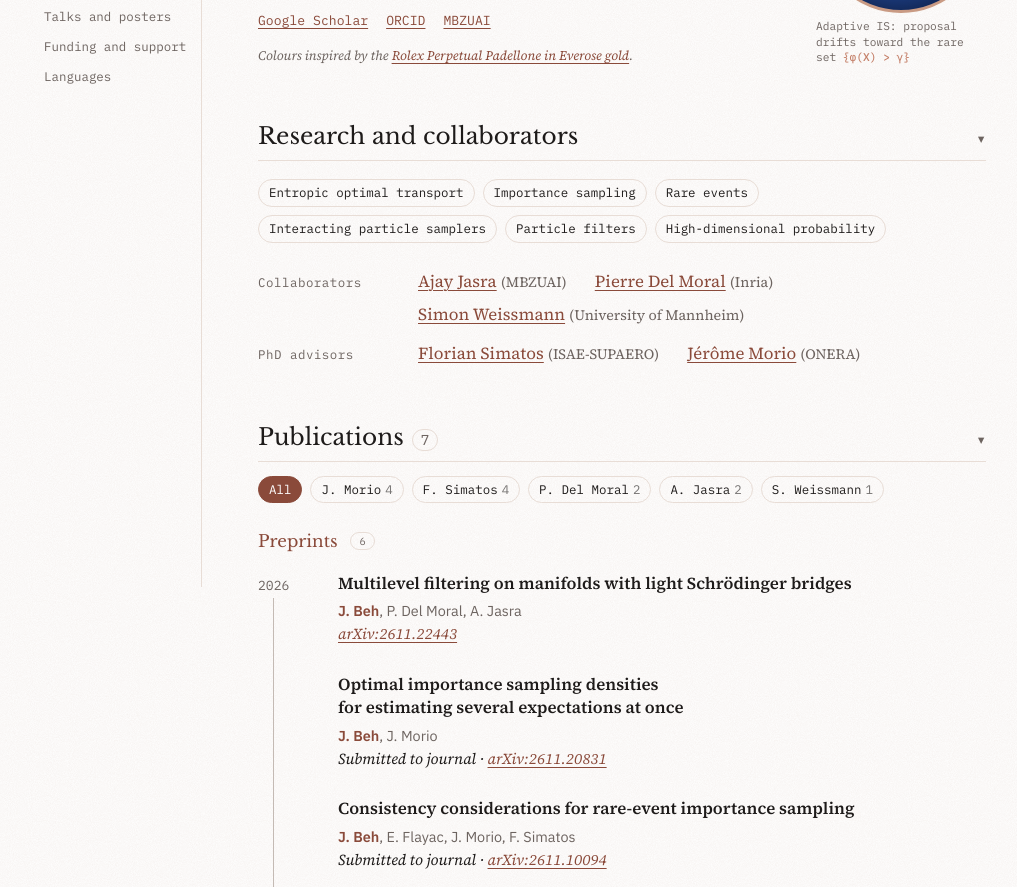
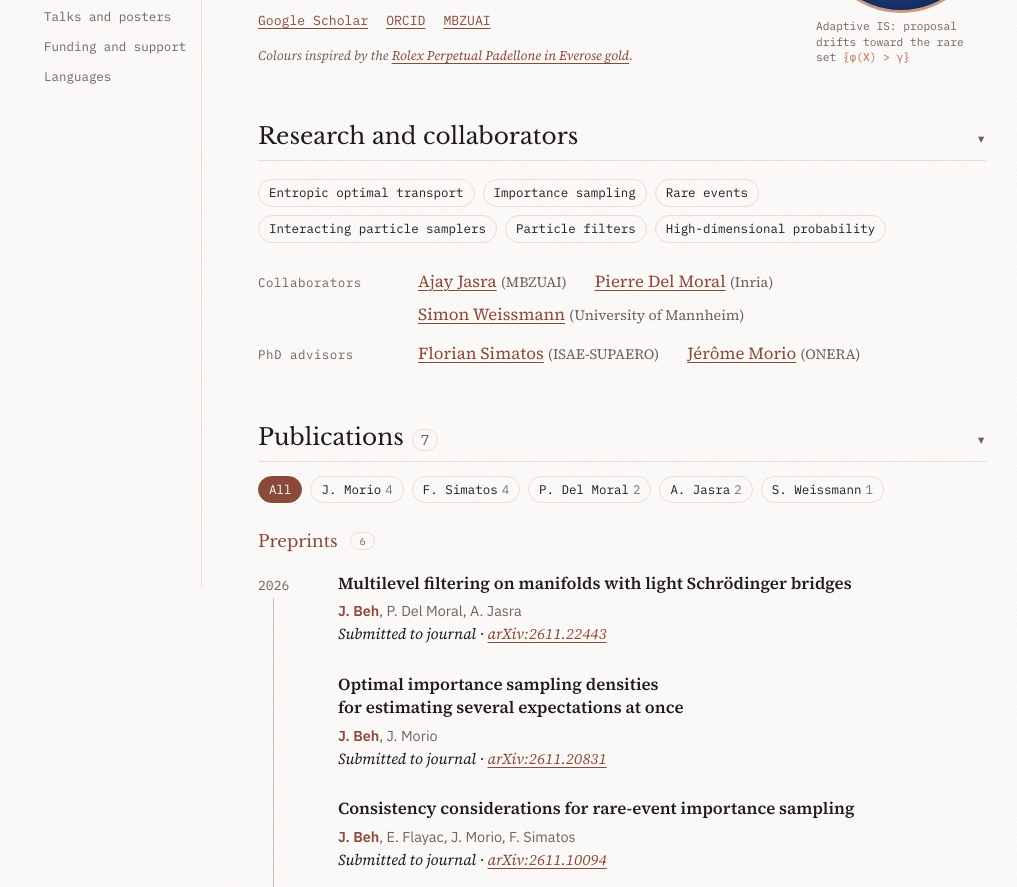
Before and after one commit to JasonBKX/JasonBKX.github.io, a plain HTML site: page index.html in a window 1280 px wide. Shown: the part 213-1100 px from the top of the page, without its empty margins (18-1035 px from the left). Drawn offline with nearby package versions, Linux system fonts and the light colour scheme.

Commit message:
Add files via upload

```diff
--- a/index.html
+++ b/index.html
@@ -171,7 +171,7 @@ footer{font-family:var(--mono);font-size:.75rem;color:var(--muted);border-top:1p
       <li class="pub"><span class="yr">2026</span><div>
         <h4>Multilevel filtering on manifolds with light Schrödinger bridges</h4>
         <p class="auth"><strong>J. Beh</strong>, P. Del Moral, A. Jasra</p>
-        <p class="venue"><a href="https://arxiv.org/abs/2611.22443" target="_blank" rel="noopener">arXiv:2611.22443</a></p>
+        <p class="venue">Submitted to journal · <a href="https://arxiv.org/abs/2611.22443" target="_blank" rel="noopener">arXiv:2611.22443</a></p>
       </div></li>
       <li class="pub"><span class="yr">2026</span><div>
         <h4>Optimal importance sampling densities for estimating several expectations at once</h4>
```
